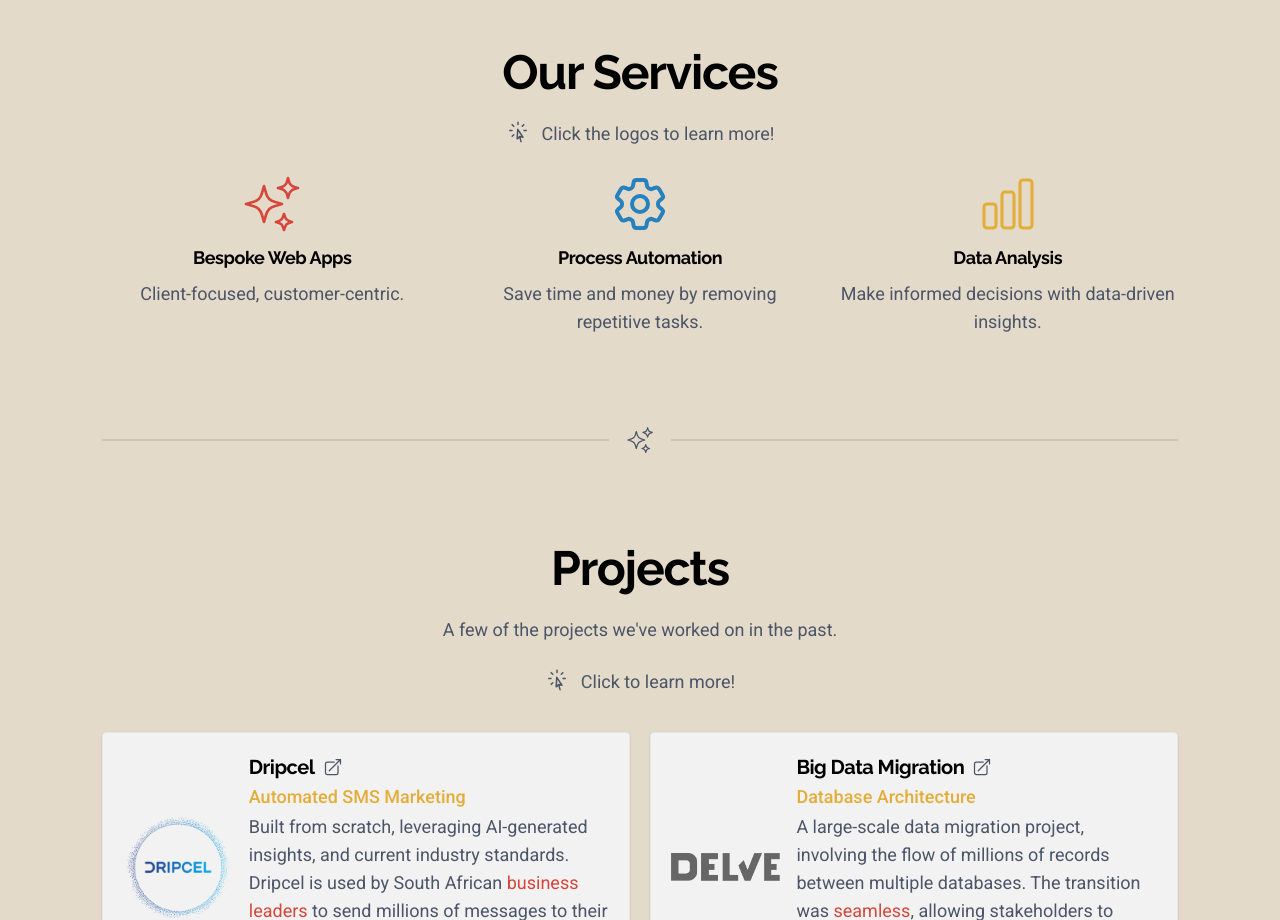
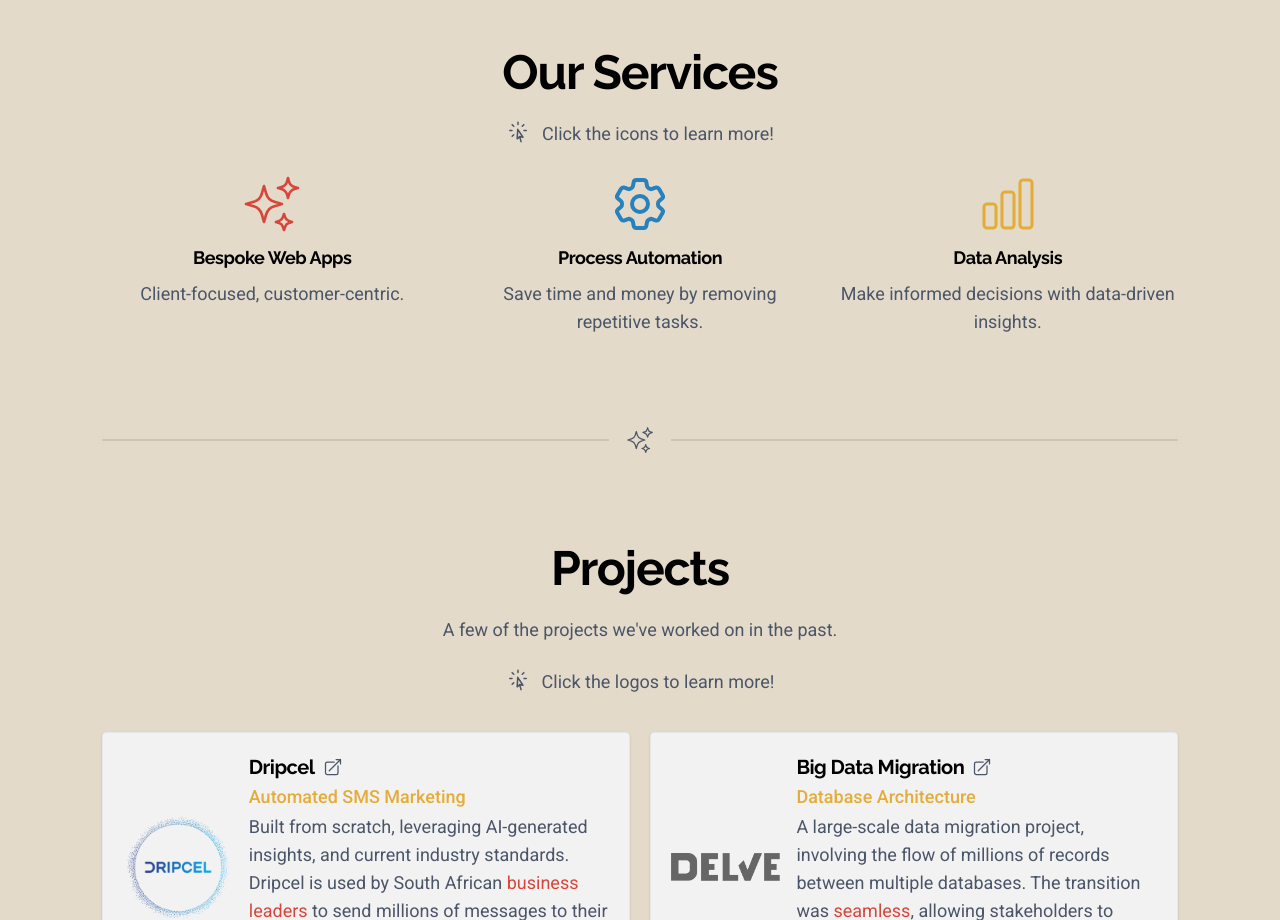
Before and after one commit to SkepticMystic/pivot, a SvelteKit app: page / in a window 1280 px wide. Shown: the part 920-1840 px from the top of the page. Built offline with nearby package versions, Linux system fonts and the light colour scheme.

Commit message:
copy error

```diff
--- a/src/routes/+page.svelte
+++ b/src/routes/+page.svelte
@@ -32,7 +32,7 @@
 			<h2 class="sm:text-5xl text-4xl text-center">Our Services</h2>
 			<div class="flex gap-3 mx-auto text-neutral">
 				<CursorArrowRays />
-				<p class="text-lg">Click the logos to learn more!</p>
+				<p class="text-lg">Click the icons to learn more!</p>
 			</div>
 
 			<Services />
@@ -55,7 +55,7 @@
 			</p>
 			<div class="flex gap-3 mx-auto text-neutral">
 				<CursorArrowRays />
-				<p class="text-lg">Click to learn more!</p>
+				<p class="text-lg">Click the logos to learn more!</p>
 			</div>
 			<Portfolio openSource={false} />
 		</div>
```
